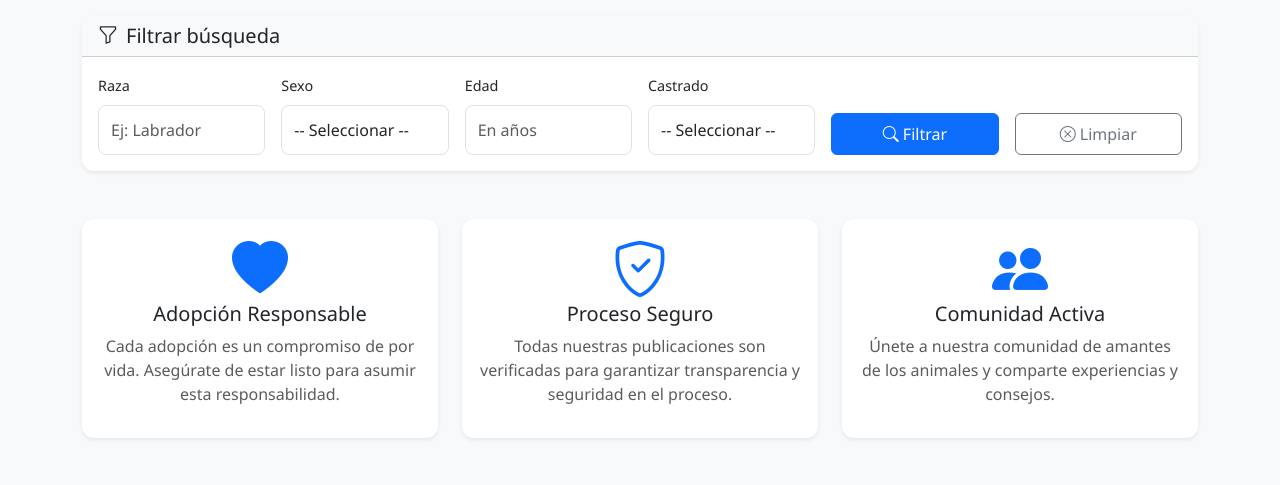
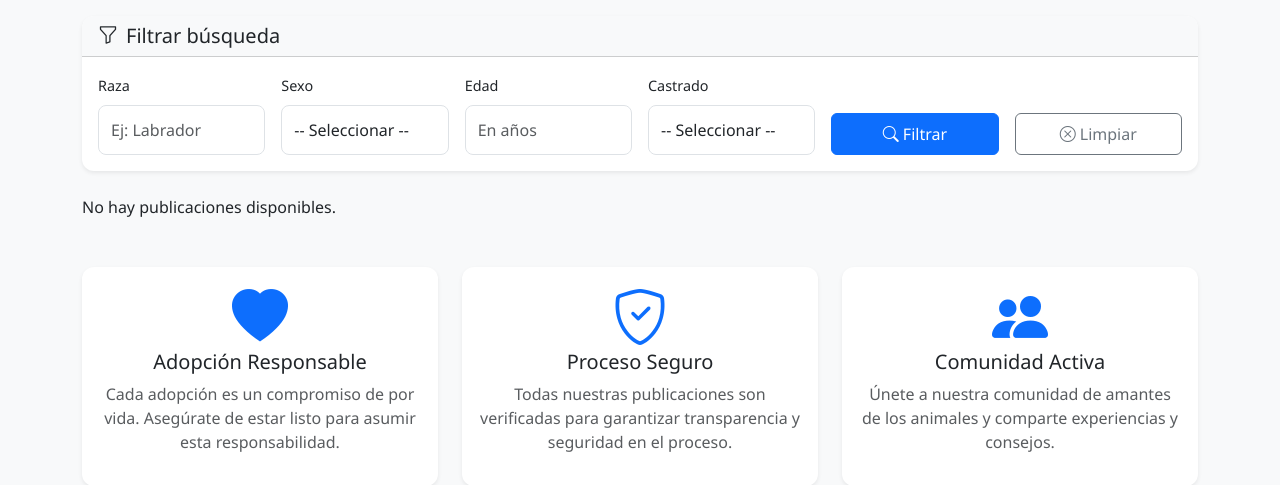
Before and after one commit to casuico/Ingenieria_Web, a Django app: page / in a window 1280 px wide. Shown: the part 328-813 px from the top of the page. Run offline with Django 5.2, Linux system fonts and the light colour scheme; data that the repository does not hold is empty.

Commit message:
Revert "fix container"
This reverts commit 7074a5b159a713621ab344c3091055660e9a5c01.

```diff
--- a/TP_Adopciones/adopcionesapp/templates/index.html
+++ b/TP_Adopciones/adopcionesapp/templates/index.html
@@ -82,6 +82,7 @@
 
 <!-- Contenedor de publicaciones -->
 <div id="publicaciones-container">
+    {% include "partials/publicaciones_list.html" %}
 </div>
 
 <!-- Sección adicional cuando no hay publicaciones -->
```
